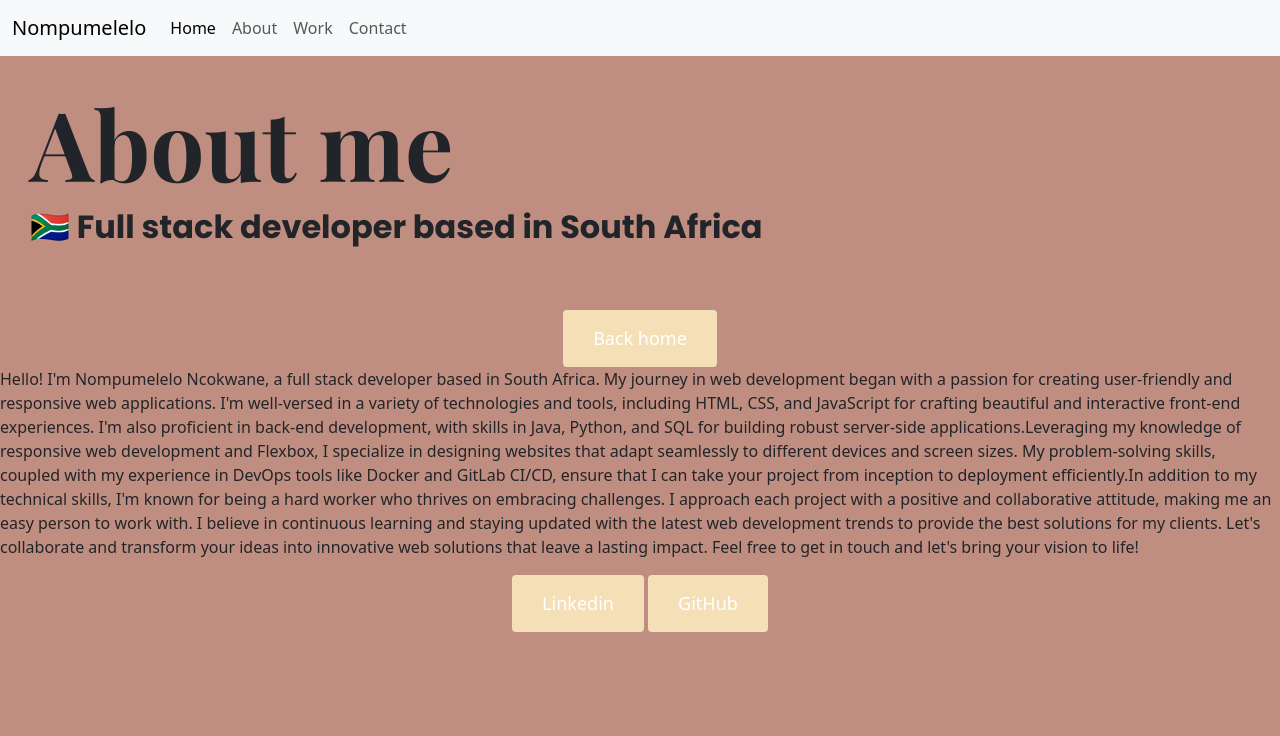
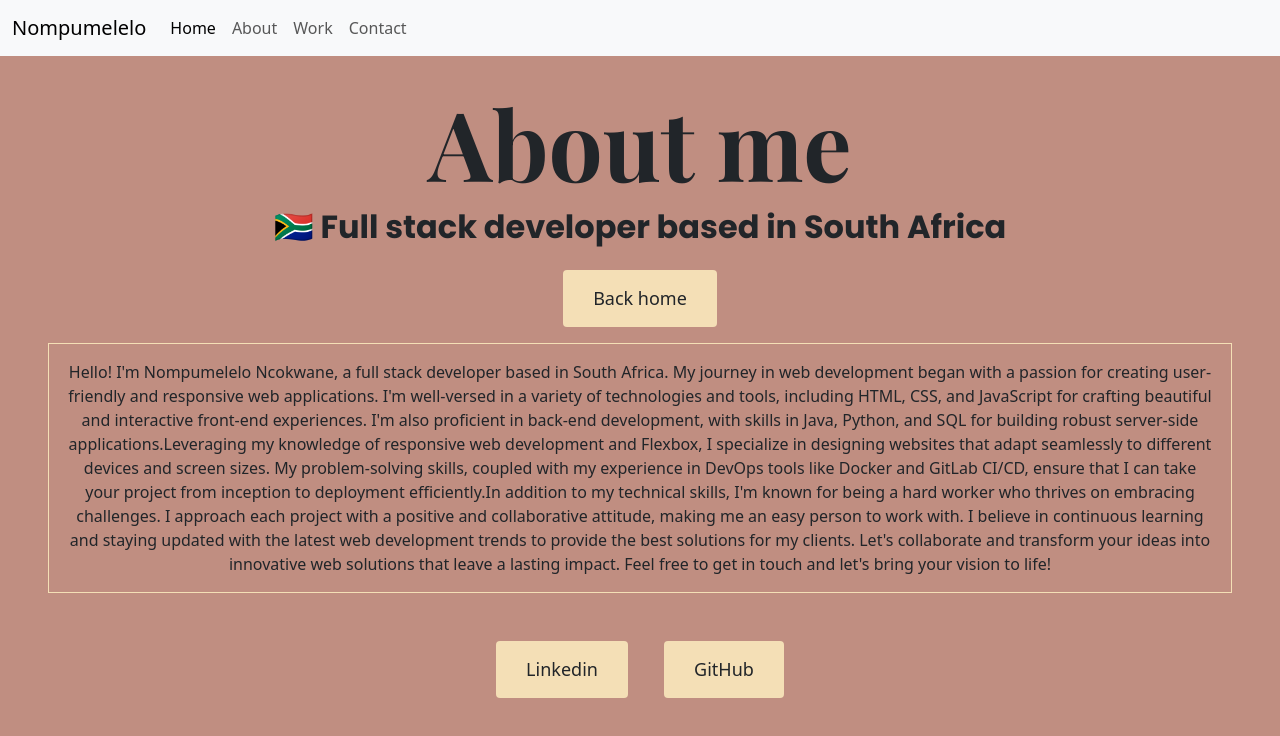
Before and after one commit to Nompumelelo1g/nompumelelo_personal_portfolio, a plain HTML site: page about.html in a window 1280 px wide. Drawn offline with nearby package versions, Linux system fonts and the light colour scheme.

Commit message:
about me page done

```diff
--- a/about.html
+++ b/about.html
@@ -60,15 +60,15 @@
         </div>
       </div>
     </nav>
-    <div class="heading">
+    <div class="heading text-center">
       <h1>About me</h1>
-      <h2 class="mb-5">🇿🇦 Full stack developer based in South Africa</h2>
+      <h2 class="mb-2">🇿🇦 Full stack developer based in South Africa</h2>
     </div>
-    <div class="button-container">
-      <a href="/index.html" class="btn btn-danger">Back home</a>
+    <div class="button-container mb-3 text-center">
+      <a href="/index.html" class="btn">Back home</a>
     </div>
-    <div class="about-section">
-      <p>
+    <div class="about-section text-center mx-5">
+      <p class="px-3 py-3">
         Hello! I'm Nompumelelo Ncokwane, a full stack developer based in South
         Africa. My journey in web development began with a passion for creating
         user-friendly and responsive web applications. I'm well-versed in a
@@ -90,11 +90,14 @@
         free to get in touch and let's bring your vision to life!
       </p>
     </div>
-    <footer class="contact-details-buttons">
-        <a href="/index.html" class="btn btn-danger">Linkedin</a>
-        <a href="https://github.com/Nompumelelo1g" class="btn btn-danger">GitHub</a>
-
+    <footer class="text-center mt-5">
+      <a
+        href="https://www.linkedin.com/in/nompumelelo-ncokwane-a6a46819b/"
+        target="_blank"
+        class="btn me-3"
+        >Linkedin</a
+      >
+      <a href="https://github.com/Nompumelelo1g" target="_blank" class="btn ms-3">GitHub</a>
     </footer>
-
   </body>
 </html>
--- a/css/style.css
+++ b/css/style.css
@@ -37,11 +37,9 @@ body{
     margin: 0 auto;
     border-radius: 10px;
 }
-.button-container{
-    text-align: center;
-}
-.contact-details-buttons{
-    text-align: center;
+.about-section p{
+    border: 1px solid #F4DFB6;
+    line-height: 1.5;
 }
 
 .my-work-pictures{
```
